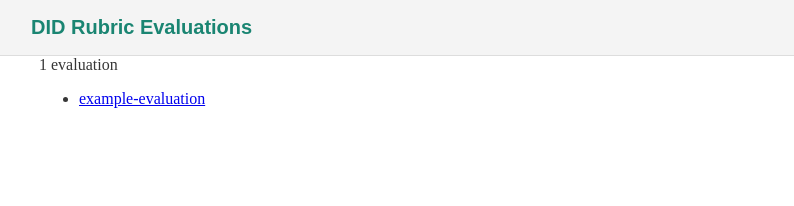
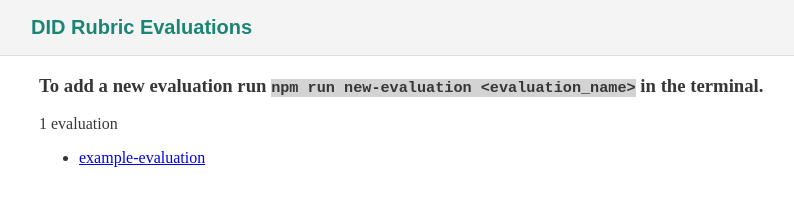
Before and after one commit to LegReq/did-rubric-json-rendering, a website: page index.html in a window 1280 px wide. Shown: the whole page, without its empty margins (1-795 px from the left). Drawn offline with Linux system fonts and the light colour scheme.

Commit message:
add helper message to app

```diff
--- a/index.html
+++ b/index.html
@@ -17,21 +17,14 @@
   </header>
 
   <main class="container">
+    <h3>To add a new evaluation run <code class="script">npm run new-evaluation &ltevaluation_name&gt</code> in the terminal.</h3>
     <div id="status" class="state">Loading evaluations…</div>
     <div id="count" class="meta" hidden></div>
     <ul id="list" class="evals"></ul>
+
   </main>
 
   <script>
-    // Wire up buttons if you have scripts; otherwise remove or replace these
-    document.getElementById('load-evaluation')?.addEventListener('click', () => {
-      // hook up your existing load flow here
-      alert('Implement load-evaluation flow here.');
-    });
-    document.getElementById('new-evaluation')?.addEventListener('click', () => {
-      // you can link to docs or run your CLI separately
-      alert('Create new evaluation via: npm run new-evaluation <name>');
-    });
 
     async function loadEvaluations() {
       const statusEl = document.getElementById('status');
--- a/styles.css
+++ b/styles.css
@@ -123,3 +123,7 @@ th {
 .json-path {
   color: red
 }
+
+.script {
+  background-color: lightgrey;
+}
```
